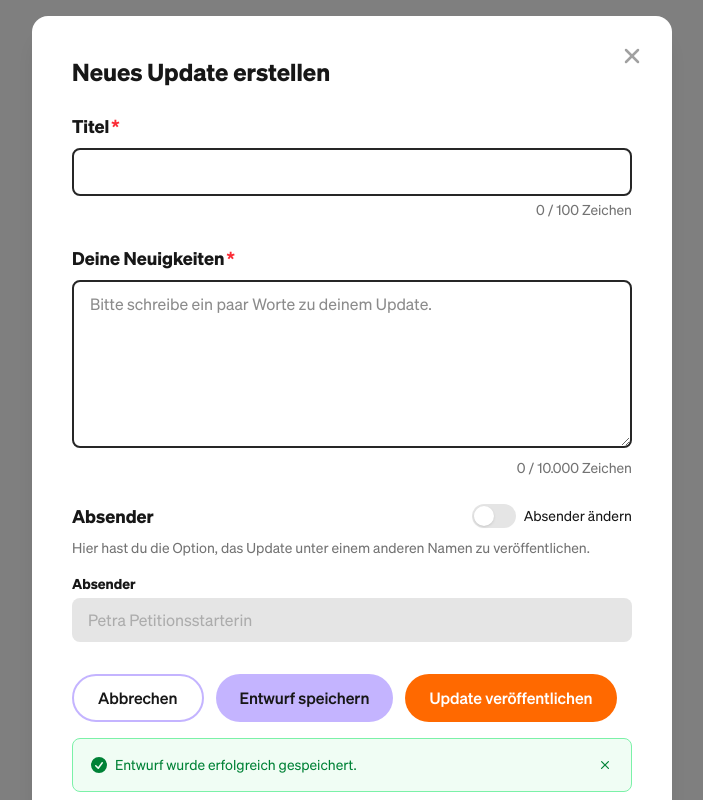
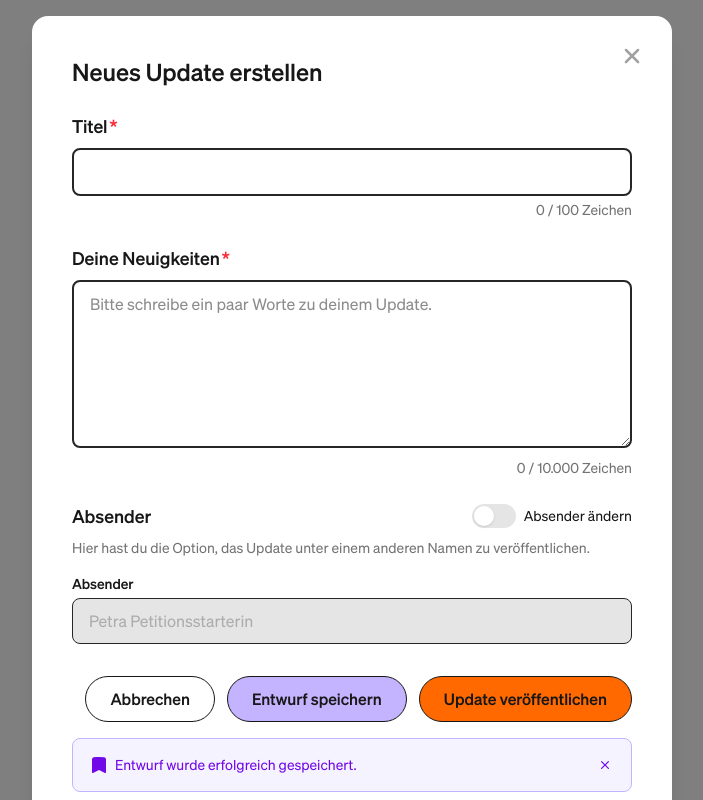
Before and after one commit to bhgordon/innn-it-frontend-developer-test, a Next.js app: page / in a window 1280 px wide. Both pictures are taken after a click on the button "Entwurf speichern". Shown: the whole page, without its empty margins (288-991 px from the left). Built offline with nearby package versions, Linux system fonts and the light colour scheme.

Commit message:
UI tweaks and improvements

```diff
--- a/src/components/AuthorSection.tsx
+++ b/src/components/AuthorSection.tsx
@@ -21,7 +21,7 @@ export function AuthorSection({
   return (
     <div>
       <div className="flex items-center justify-between">
-        <span className="text-lg font-bold text-neutral-900">Absender</span>
+        <span className="text-lg font-medium text-neutral-900">Absender</span>
         <button
           type="button"
           role="switch"
@@ -52,7 +52,7 @@ export function AuthorSection({
 
       <label
         htmlFor={authorId}
-        className="mt-4 block text-sm font-bold text-neutral-900"
+        className="mt-4 block text-sm font-medium text-neutral-900"
       >
         Absender
         {isEditable && (
@@ -64,7 +64,7 @@ export function AuthorSection({
         type="text"
         value={authorName}
         onChange={(e) => onAuthorChange(e.target.value)}
-        readOnly={!isEditable}
+        disabled={!isEditable}
         placeholder="Petra Petitionsstarterin"
         aria-required={isEditable}
         aria-invalid={error ? "true" : undefined}
@@ -72,7 +72,7 @@ export function AuthorSection({
         className={`mt-1 w-full rounded-lg px-4 py-2.5 outline-none transition-colors focus:ring-2 focus:ring-violet-300 ${
           isEditable
             ? `border-2 bg-white text-neutral-900 ${error ? "border-red-500" : "border-neutral-800"}`
-            : "bg-neutral-200 text-neutral-500"
+            : "border border-neutral-800 bg-neutral-200 text-neutral-500"
         }`}
       />
       {error && (
--- a/src/components/ContentField.tsx
+++ b/src/components/ContentField.tsx
@@ -21,7 +21,7 @@ export function ContentField({
 
   return (
     <div>
-      <label htmlFor={id} className="block text-lg font-bold text-neutral-900">
+      <label htmlFor={id} className="block text-lg font-medium text-neutral-900">
         Deine Neuigkeiten<span aria-hidden="true" className="ml-0.5 text-red-500">*</span>
       </label>
       <textarea
--- a/src/components/TitleField.tsx
+++ b/src/components/TitleField.tsx
@@ -21,7 +21,7 @@ export function TitleField({
 
   return (
     <div>
-      <label htmlFor={id} className="block text-lg font-bold text-neutral-900">
+      <label htmlFor={id} className="block text-lg font-medium text-neutral-900">
         Titel<span aria-hidden="true" className="ml-0.5 text-red-500">*</span>
       </label>
       <input
--- a/src/components/UpdateModal.tsx
+++ b/src/components/UpdateModal.tsx
@@ -14,7 +14,10 @@ export function UpdateModal() {
   const [authorName, setAuthorName] = useState("");
   const [isAuthorEditable, setIsAuthorEditable] = useState(false);
   const [errors, setErrors] = useState<Record<string, string>>({});
-  const [successMessage, setSuccessMessage] = useState("");
+  const [successMessage, setSuccessMessage] = useState<{
+    text: string;
+    type: "save" | "publish";
+  } | null>(null);
 
   useEffect(() => {
     try {
@@ -35,11 +38,11 @@ export function UpdateModal() {
       delete next[field];
       return next;
     });
-    setSuccessMessage("");
+    setSuccessMessage(null);
   }
 
   function handleSaveDraft() {
-    setSuccessMessage("");
+    setSuccessMessage(null);
     setErrors({});
 
     const data = {
@@ -52,7 +55,7 @@ export function UpdateModal() {
 
     try {
       localStorage.setItem("petition-update-draft", JSON.stringify(data));
-      setSuccessMessage("Entwurf wurde erfolgreich gespeichert.");
+      setSuccessMessage({ text: "Entwurf wurde erfolgreich gespeichert.", type: "save" });
     } catch {
       setErrors({ save: "Entwurf konnte nicht gespeichert werden." });
     }
@@ -66,12 +69,12 @@ export function UpdateModal() {
     setAuthorName("");
     setIsAuthorEditable(false);
     setErrors({});
-    setSuccessMessage("");
+    setSuccessMessage(null);
     localStorage.removeItem("petition-update-draft");
   }
 
   function handlePublish() {
-    setSuccessMessage("");
+    setSuccessMessage(null);
     const newErrors: Record<string, string> = {};
 
     if (!title.trim()) {
@@ -87,7 +90,7 @@ export function UpdateModal() {
     setErrors(newErrors);
     if (Object.keys(newErrors).length > 0) return;
 
-    setSuccessMessage("Update wurde erfolgreich veröffentlicht.");
+    setSuccessMessage({ text: "Update wurde erfolgreich veröffentlicht.", type: "publish" });
   }
 
   return (
@@ -118,7 +121,7 @@ export function UpdateModal() {
         </svg>
       </button>
 
-      <h2 id={headingId} className="text-2xl font-bold text-neutral-900">
+      <h2 id={headingId} className="text-2xl font-medium text-neutral-900">
         Neues Update erstellen
       </h2>
 
@@ -175,25 +178,25 @@ export function UpdateModal() {
           </div>
         )}
 
-        <div className="mt-8 flex flex-col gap-3 sm:flex-row sm:flex-wrap">
+        <div className="mt-8 flex flex-col gap-3 sm:flex-row sm:flex-wrap sm:justify-end">
           <button
             type="button"
             onClick={handleCancel}
-            className="w-full rounded-full border-2 border-violet-300 px-6 py-2.5 text-center font-medium text-neutral-900 transition-colors hover:bg-violet-100 sm:w-auto"
+            className="w-full rounded-full border border-neutral-900 px-6 py-2.5 text-center font-medium text-neutral-900 transition-colors hover:bg-violet-100 sm:w-auto"
           >
             Abbrechen
           </button>
           <button
             type="button"
             onClick={handleSaveDraft}
-            className="w-full rounded-full bg-violet-300 px-6 py-2.5 text-center font-medium text-neutral-900 transition-colors hover:bg-violet-400 sm:w-auto"
+            className="w-full rounded-full border border-neutral-900 bg-violet-300 px-6 py-2.5 text-center font-medium text-neutral-900 transition-colors hover:bg-violet-400 sm:w-auto"
           >
             Entwurf speichern
           </button>
           <button
             type="button"
             onClick={handlePublish}
-            className="w-full rounded-full bg-orange-500 px-6 py-2.5 text-center font-medium text-white transition-colors hover:bg-orange-600 sm:w-auto"
+            className="w-full rounded-full border border-neutral-900 bg-orange-500 px-6 py-2.5 text-center font-medium text-neutral-900 transition-colors hover:bg-orange-600 sm:w-auto"
           >
             Update veröffentlichen
           </button>
@@ -202,9 +205,28 @@ export function UpdateModal() {
         {successMessage && (
           <div
             role="alert"
-            className="mt-4 flex items-center justify-between rounded-lg border border-green-300 bg-green-50 p-4 text-sm text-green-700"
+            className={`mt-4 flex items-center justify-between rounded-lg border p-4 text-sm ${
+              successMessage.type === "save"
+                ? "border-violet-300 bg-violet-50 text-violet-700"
+                : "border-green-300 bg-green-50 text-green-700"
+            }`}
           >
             <p className="flex items-center gap-1.5">
+              {successMessage.type === "save" ? (
+                <svg
+                  xmlns="http://www.w3.org/2000/svg"
+                  viewBox="0 0 20 20"
+                  fill="currentColor"
+                  className="h-5 w-5 shrink-0"
+                  aria-hidden="true"
+                >
+                  <path
+                    fillRule="evenodd"
+                    d="M10 2c-1.716 0-3.408.106-5.07.31C3.806 2.45 3 3.414 3 4.517V17.25a.75.75 0 0 0 1.075.676L10 15.082l5.925 2.844A.75.75 0 0 0 17 17.25V4.517c0-1.103-.806-2.068-1.93-2.207A41.403 41.403 0 0 0 10 2Z"
+                    clipRule="evenodd"
+                  />
+                </svg>
+              ) : (
                 <svg
                   xmlns="http://www.w3.org/2000/svg"
                   viewBox="0 0 20 20"
@@ -218,12 +240,17 @@ export function UpdateModal() {
                     clipRule="evenodd"
                   />
                 </svg>
-              {successMessage}
+              )}
+              {successMessage.text}
             </p>
             <button
               type="button"
-              onClick={() => setSuccessMessage("")}
-              className="ml-4 shrink-0 rounded-full p-0.5 text-green-700 hover:text-green-900 transition-colors"
+              onClick={() => setSuccessMessage(null)}
+              className={`ml-4 shrink-0 rounded-full p-0.5 transition-colors ${
+                successMessage.type === "save"
+                  ? "text-violet-700 hover:text-violet-900"
+                  : "text-green-700 hover:text-green-900"
+              }`}
               aria-label="Meldung schließen"
             >
               <svg
```
Lines whose indentation alone changed are shown as unchanged.
